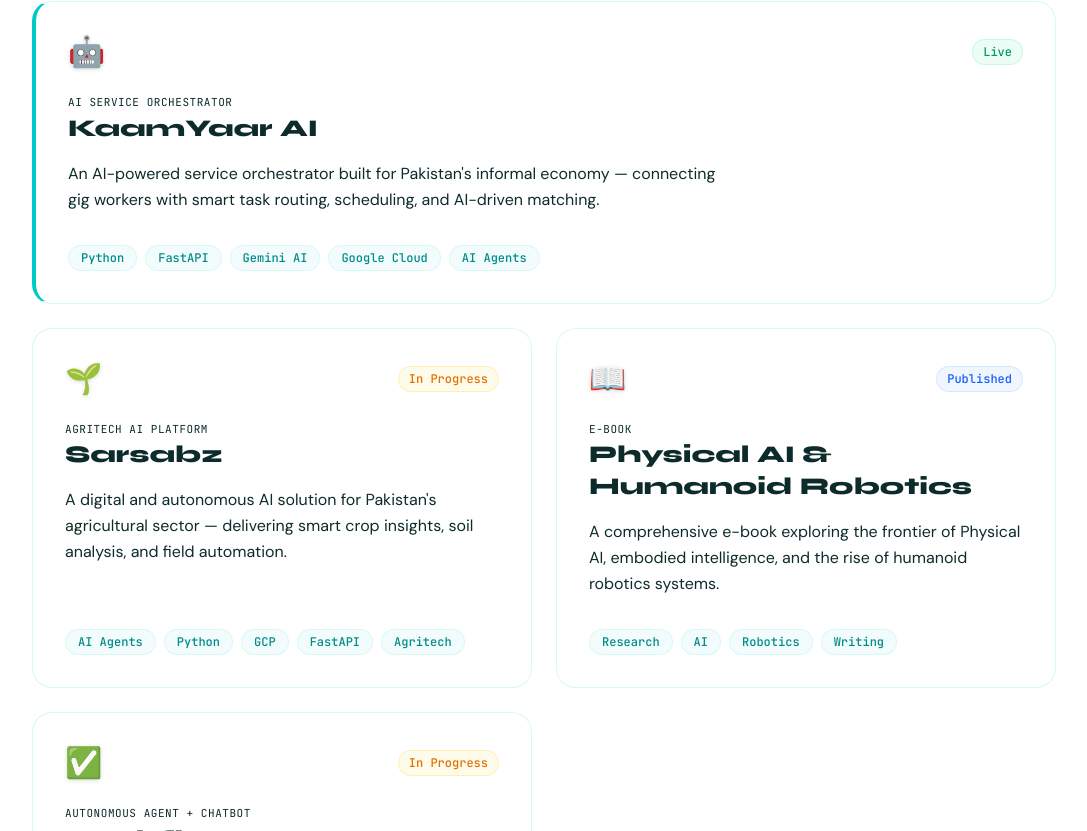
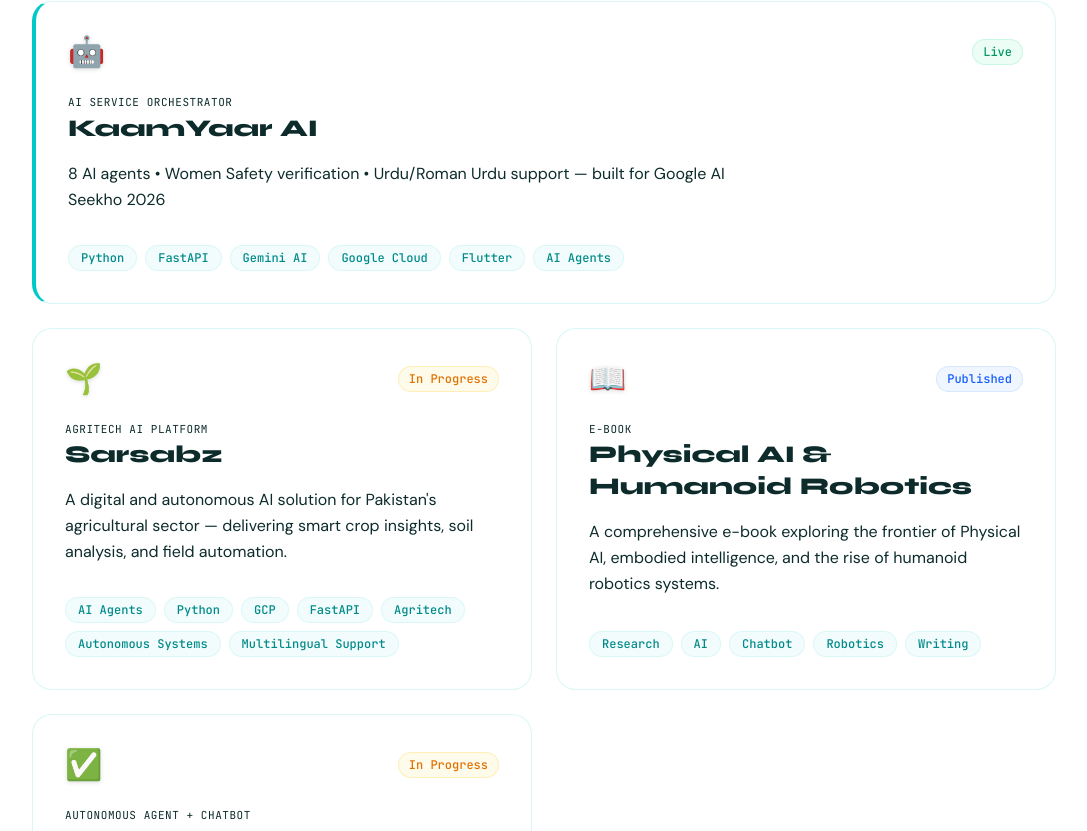
Before and after one commit to 84657890737665/Tanzeela-s-portfolio, a React (Vite) app: page / in a window 1280 px wide. Shown: the part 1889-2720 px from the top of the page, without its empty margins (96-1183 px from the left). Built offline with nearby package versions, Linux system fonts and the light colour scheme.

Commit message:
update portfolio - KaamYaar AI description and project links

```diff
--- a/src/data/projects.js
+++ b/src/data/projects.js
@@ -3,10 +3,10 @@
     id: 1,
     title: "KaamYaar AI",
     subtitle: "AI Service Orchestrator",
-    description: "An AI-powered service orchestrator built for Pakistan's informal economy — connecting gig workers with smart task routing, scheduling, and AI-driven matching.",
+    description: "8 AI agents • Women Safety verification • Urdu/Roman Urdu support — built for Google AI Seekho 2026",
     status: "Live",
     icon: "🤖",
-    tags: ["Python", "FastAPI", "Gemini AI", "Google Cloud" , "AI Agents"],
+    tags: ["Python", "FastAPI", "Gemini AI", "Google Cloud" , "Flutter" , "AI Agents"],
     featured: true,
   },
   {
@@ -16,7 +16,7 @@
     description: "A digital and autonomous AI solution for Pakistan's agricultural sector — delivering smart crop insights, soil analysis, and field automation.",
     status: "In Progress",
     icon: "🌱",
-    tags: ["AI Agents", "Python", "GCP", "FastAPI" , "Agritech"],
+    tags: ["AI Agents", "Python", "GCP", "FastAPI" , "Agritech"  , "Autonomous Systems" ,"Multilingual Support"],
     featured: false,
   },
   {
@@ -26,7 +26,7 @@
     description: "A comprehensive e-book exploring the frontier of Physical AI, embodied intelligence, and the rise of humanoid robotics systems.",
     status: "Published",
     icon: "📖",
-    tags: ["Research", "AI", "Robotics", "Writing"],
+    tags: ["Research", "AI", "Chatbot" , "Robotics", "Writing"],
     featured: false,
   },
   {
@@ -36,7 +36,7 @@
     description: "An intelligent task management system powered by autonomous agents and a conversational chatbot — schedule, delegate, and track tasks through natural language.",
     status: "In Progress",
     icon: "✅",
-    tags: ["Agentic AI", "Chatbot", "LangChain", "React"],
+    tags: ["Agentic AI", "Chatbot", "LangChain", "React" , "Python" , "FastAPI" , "AI Agent" , "Task Management"],
     featured: false,
   }
 ];
```
